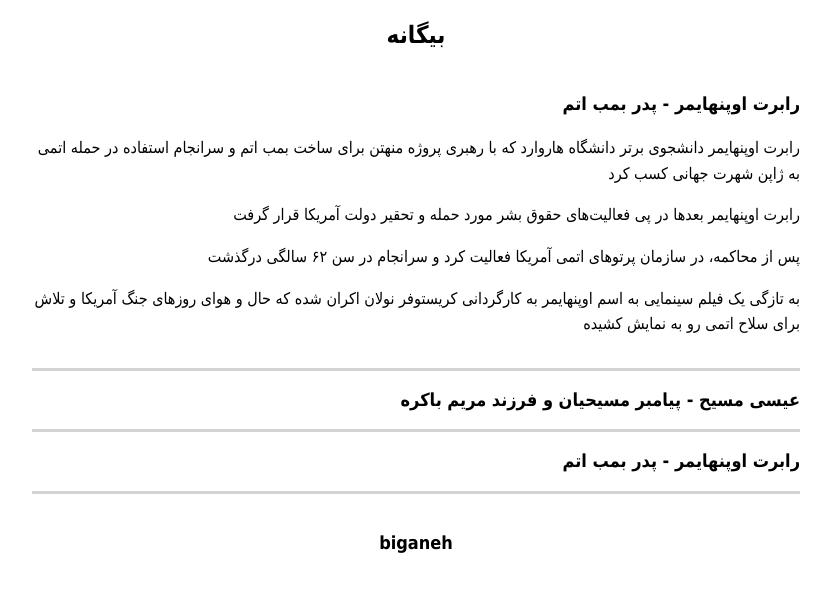
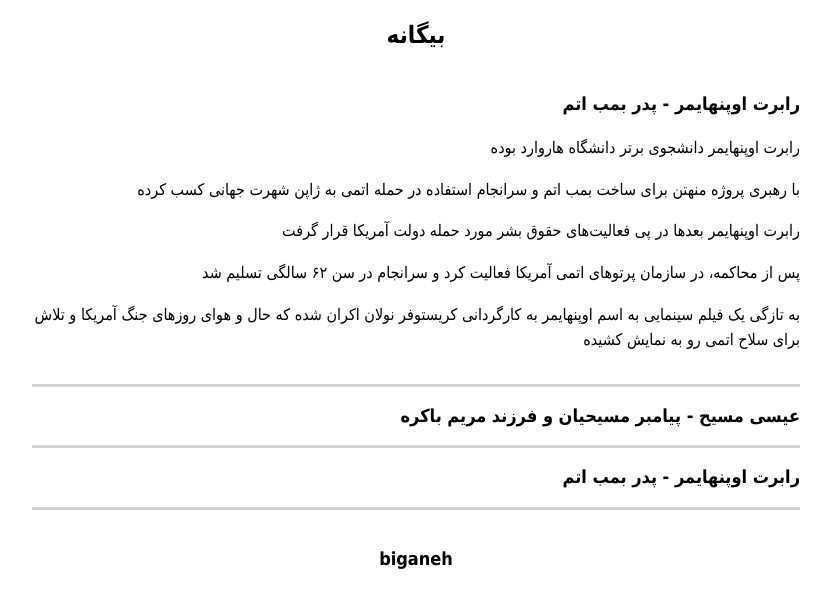
Before and after one commit to darkblog/darkblog.github.io, a Jekyll site: the page built from _posts/2023-8-7-1.md, in a window 1280 px wide. Shown: the top 608 px of the page, without its empty margins (308-1139 px from the left). Built offline with Jekyll 4.4.1, drawn with Linux system fonts in a browser that asks for light colours.

Commit message:
Update 2023-8-7-1.md

```diff
--- a/_posts/2023-8-7-1.md
+++ b/_posts/2023-8-7-1.md
@@ -3,10 +3,12 @@
 title: رابرت اوپنهایمر - پدر بمب اتم
 ---
 
-رابرت اوپنهایمر دانشجوی برتر دانشگاه هاروارد که با رهبری پروژه منهتن برای ساخت بمب اتم و سرانجام استفاده در حمله اتمی به ژاپن شهرت جهانی کسب کرد
+رابرت اوپنهایمر دانشجوی برتر دانشگاه هاروارد بوده
 
-رابرت اوپنهایمر بعدها در پی فعالیت‌های حقوق بشر مورد حمله و تحقیر دولت آمریکا قرار گرفت
+با رهبری پروژه منهتن برای ساخت بمب اتم و سرانجام استفاده در حمله اتمی به ژاپن شهرت جهانی کسب کرده
 
-پس از محاکمه، در سازمان پرتوهای اتمی آمریکا فعالیت کرد و سرانجام در سن ۶۲ سالگی درگذشت
+رابرت اوپنهایمر بعدها در پی فعالیت‌های حقوق بشر مورد حمله دولت آمریکا قرار گرفت
+
+پس از محاکمه، در سازمان پرتوهای اتمی آمریکا فعالیت کرد و سرانجام در سن ۶۲ سالگی تسلیم شد
 
 به تازگی یک فیلم سینمایی به اسم اوپنهایمر به کارگردانی کریستوفر نولان اکران شده که حال و هوای روزهای جنگ آمریکا و تلاش برای سلاح اتمی رو به نمایش کشیده
```
